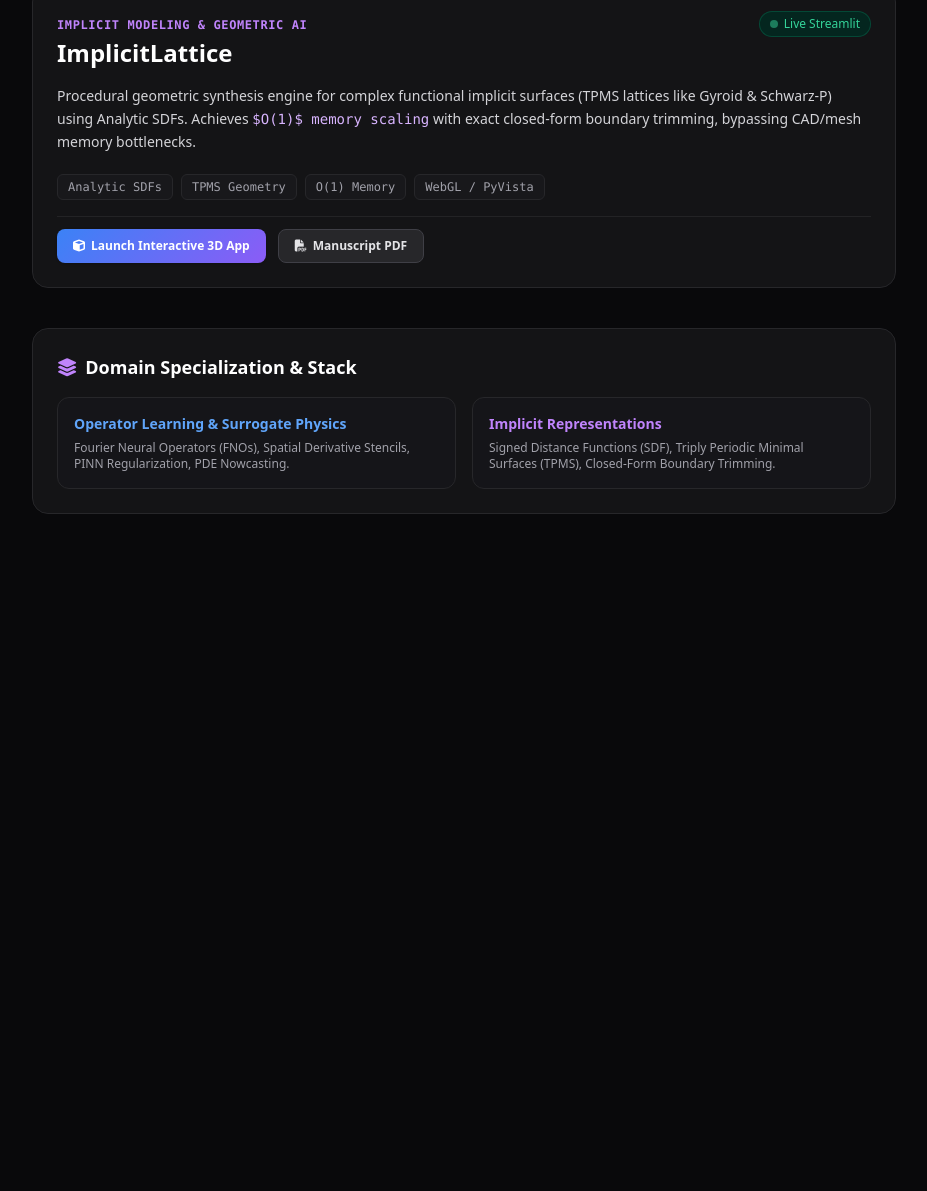
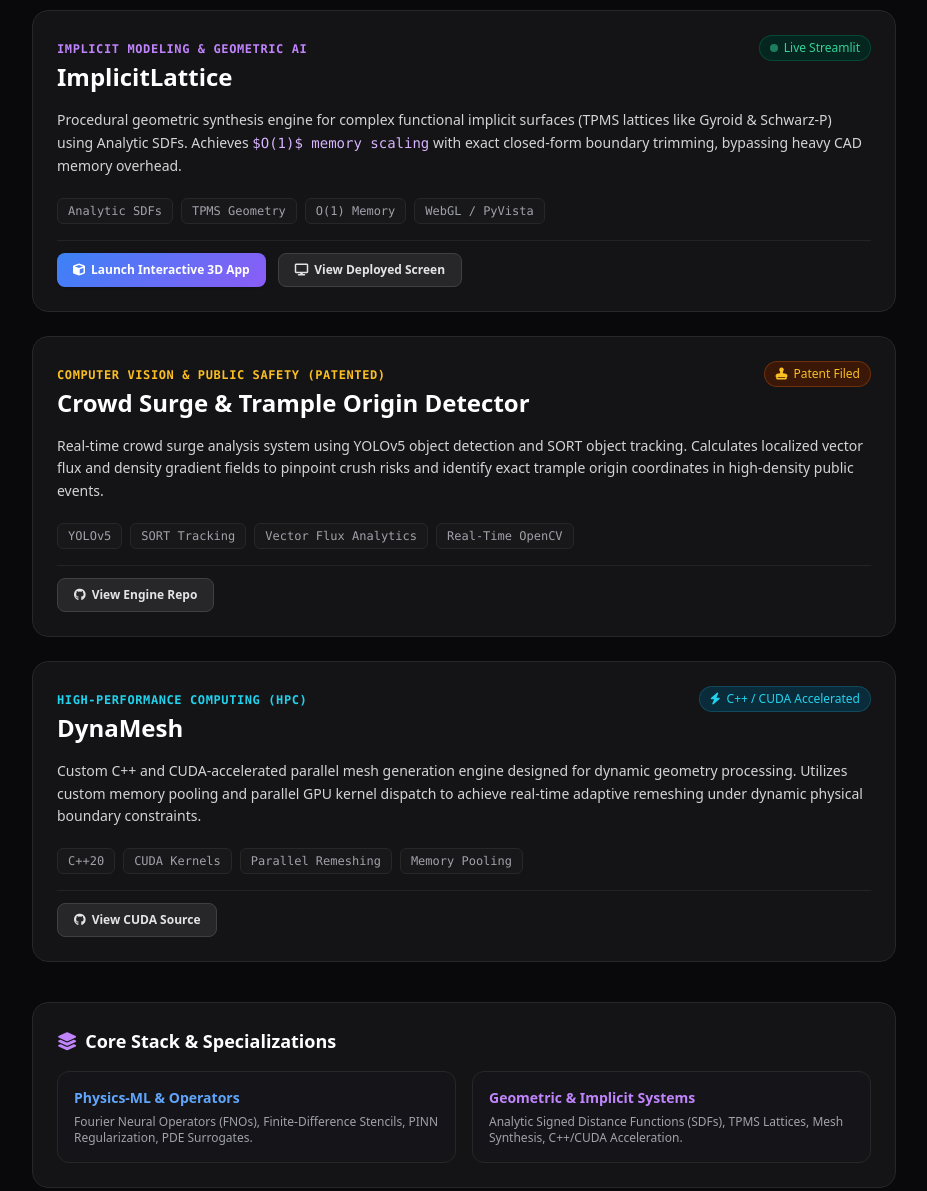
Before and after one commit to shanmithat/shanmithat.github.io, a plain HTML site: page index.html in a window 1280 px wide. Shown: the part 779-1970 px from the top of the page, without its empty margins (176-1103 px from the left). Before the commit the page ends 1389 px from the top, so only its background shows below. Drawn offline with nearby package versions, Linux system fonts and the light colour scheme; a script that the page names is missing.

Commit message:
Refine comments and project descriptions in index.html
Updated comments for clarity and modified project descriptions for precision.

```diff
--- a/index.html
+++ b/index.html
@@ -4,11 +4,11 @@
     <meta charset="UTF-8">
     <meta name="viewport" content="width=device-width, initial-scale=1.0">
     <title>Shanmitha T | Computational AI & Physics-ML Researcher</title>
-    <!-- Tailwind CSS for rapid styling -->
+    <!-- Tailwind CSS -->
     <script src="https://cdn.tailwindcss.com"></script>
-    <!-- FontAwesome for icons -->
+    <!-- FontAwesome Icons -->
     <link rel="stylesheet" href="https://cdnjs.cloudflare.com/ajax/libs/font-awesome/6.4.0/css/all.min.css">
-    <!-- QRCode.js for generating instant contact QR code -->
+    <!-- QRCode.js -->
     <script src="https://cdnjs.cloudflare.com/ajax/libs/qrcodejs/1.0.0/qrcode.min.js"></script>
     <style>
         body { background-color: #09090b; color: #f4f4f5; font-family: system-ui, -apple-system, sans-serif; }
@@ -43,7 +43,7 @@
                 Computational AI & <span class="accent-text">Physics-Informed ML</span> Specialist
             </h1>
             <p class="text-zinc-400 text-sm sm:text-base leading-relaxed max-w-2xl">
-                Bridging Fourier Neural Operators (FNOs), Implicit Geometric Synthesis, and Agentic AI Systems for continuous field surrogate modeling and smart manufacturing applications.
+                Bridging Fourier Neural Operators (FNOs), Implicit Geometric Synthesis, Computer Vision, and Agentic AI Systems for continuous field surrogate modeling and high-performance computing.
             </p>
             <div class="flex flex-wrap gap-3 pt-2">
                 <a href="https://github.com/shanmithat" target="_blank" class="px-4 py-2 text-xs font-medium bg-zinc-800 hover:bg-zinc-700 text-zinc-200 rounded-lg flex items-center gap-2 border border-zinc-700">
@@ -59,9 +59,9 @@
         <section id="projects" class="space-y-6">
             <div class="flex items-center justify-between border-b border-zinc-800 pb-3">
                 <h2 class="text-xl font-bold text-white flex items-center gap-2">
-                    <i class="fa-solid fa-microchip text-blue-500"></i> Featured Live Engines
+                    <i class="fa-solid fa-microchip text-blue-500"></i> Primary Research Engines
                 </h2>
-                <span class="text-xs text-zinc-500">Pre-warmed HF / Streamlit Deployments</span>
+                <span class="text-xs text-zinc-500">Pre-warmed Deployments</span>
             </div>
 
             <!-- Project 1: AetherCast -->
@@ -77,7 +77,7 @@
                 </div>
 
                 <p class="text-zinc-300 text-sm leading-relaxed">
-                    A Physics-Informed Fourier Neural Operator (FNO) regularized with finite-difference convolution stencils in PyTorch backprop loops. Performs sub-millisecond 2D spatio-temporal PDE transport field nowcasting while maintaining physical energy conservation laws.
+                    A Physics-Informed Fourier Neural Operator (FNO) regularized with finite-difference convolution stencils in PyTorch backpropagation loops. Performs sub-millisecond 2D spatio-temporal PDE transport field nowcasting while enforcing physical conservation laws.
                 </p>
 
                 <div class="flex flex-wrap gap-2 pt-1 text-xs font-mono text-zinc-400">
@@ -88,14 +88,12 @@
                 </div>
 
                 <div class="flex flex-wrap gap-3 pt-3 border-t border-zinc-800/80">
-                    <!-- REPLACE WITH YOUR ACTUAL HF / STREAMLIT URL -->
                     <a href="https://huggingface.co/spaces/shanmithat/AetherCast" target="_blank" class="px-4 py-2 text-xs font-semibold accent-gradient text-white rounded-lg shadow flex items-center gap-1.5">
                         <i class="fa-solid fa-play"></i> Launch Live App
                     </a>
-                    <!-- REPLACE WITH YOUR PREPRINT PDF LINK -->
-                    <a href="#" target="_blank" class="px-4 py-2 text-xs font-semibold bg-zinc-800 hover:bg-zinc-700 text-zinc-200 rounded-lg flex items-center gap-1.5 border border-zinc-700">
-                        <i class="fa-solid fa-file-pdf"></i> Manuscript PDF
-                    </a>
+                    <button onclick="openPreviewModal('AetherCast', 'Fourier Neural Operator field solver live interface displaying real-time spatio-temporal transport predictions.')" class="px-4 py-2 text-xs font-semibold bg-zinc-800 hover:bg-zinc-700 text-zinc-200 rounded-lg flex items-center gap-1.5 border border-zinc-700">
+                        <i class="fa-solid fa-display"></i> View Deployed Screen
+                    </button>
                 </div>
             </div>
 
@@ -112,7 +110,7 @@
                 </div>
 
                 <p class="text-zinc-300 text-sm leading-relaxed">
-                    Procedural geometric synthesis engine for complex functional implicit surfaces (TPMS lattices like Gyroid & Schwarz-P) using Analytic SDFs. Achieves <span class="font-mono text-purple-300">$O(1)$ memory scaling</span> with exact closed-form boundary trimming, bypassing CAD/mesh memory bottlenecks.
+                    Procedural geometric synthesis engine for complex functional implicit surfaces (TPMS lattices like Gyroid & Schwarz-P) using Analytic SDFs. Achieves <span class="font-mono text-purple-300">$O(1)$ memory scaling</span> with exact closed-form boundary trimming, bypassing heavy CAD memory overhead.
                 </p>
 
                 <div class="flex flex-wrap gap-2 pt-1 text-xs font-mono text-zinc-400">
@@ -123,44 +121,102 @@
                 </div>
 
                 <div class="flex flex-wrap gap-3 pt-3 border-t border-zinc-800/80">
-                    <!-- REPLACE WITH YOUR ACTUAL STREAMLIT URL -->
                     <a href="https://shanmithat-implicitlattice.streamlit.app" target="_blank" class="px-4 py-2 text-xs font-semibold accent-gradient text-white rounded-lg shadow flex items-center gap-1.5">
                         <i class="fa-solid fa-cube"></i> Launch Interactive 3D App
                     </a>
-                    <!-- REPLACE WITH YOUR PREPRINT PDF LINK -->
-                    <a href="#" target="_blank" class="px-4 py-2 text-xs font-semibold bg-zinc-800 hover:bg-zinc-700 text-zinc-200 rounded-lg flex items-center gap-1.5 border border-zinc-700">
-                        <i class="fa-solid fa-file-pdf"></i> Manuscript PDF
+                    <button onclick="openPreviewModal('ImplicitLattice', 'Real-time WebGL TPMS lattice synthesis viewport with parameter controls.')" class="px-4 py-2 text-xs font-semibold bg-zinc-800 hover:bg-zinc-700 text-zinc-200 rounded-lg flex items-center gap-1.5 border border-zinc-700">
+                        <i class="fa-solid fa-display"></i> View Deployed Screen
+                    </button>
+                </div>
+            </div>
+
+            <!-- Project 3: Crowd Surge & Trample Origin Detection -->
+            <div class="glass-card rounded-2xl p-5 sm:p-6 space-y-4 border border-zinc-800 hover:border-amber-500/50 transition">
+                <div class="flex justify-between items-start flex-wrap gap-2">
+                    <div>
+                        <span class="text-xs font-mono text-amber-400 font-semibold uppercase tracking-wider">Computer Vision & Public Safety (Patented)</span>
+                        <h3 class="text-2xl font-bold text-white mt-0.5">Crowd Surge & Trample Origin Detector</h3>
+                    </div>
+                    <span class="px-2.5 py-1 text-xs font-medium bg-amber-950/80 text-amber-400 border border-amber-800/60 rounded-full flex items-center gap-1.5">
+                        <i class="fa-solid fa-stamp"></i> Patent Filed
+                    </span>
+                </div>
+
+                <p class="text-zinc-300 text-sm leading-relaxed">
+                    Real-time crowd surge analysis system using YOLOv5 object detection and SORT object tracking. Calculates localized vector flux and density gradient fields to pinpoint crush risks and identify exact trample origin coordinates in high-density public events.
+                </p>
+
+                <div class="flex flex-wrap gap-2 pt-1 text-xs font-mono text-zinc-400">
+                    <span class="px-2.5 py-1 bg-zinc-900 border border-zinc-800 rounded-md">YOLOv5</span>
+                    <span class="px-2.5 py-1 bg-zinc-900 border border-zinc-800 rounded-md">SORT Tracking</span>
+                    <span class="px-2.5 py-1 bg-zinc-900 border border-zinc-800 rounded-md">Vector Flux Analytics</span>
+                    <span class="px-2.5 py-1 bg-zinc-900 border border-zinc-800 rounded-md">Real-Time OpenCV</span>
+                </div>
+
+                <div class="flex flex-wrap gap-3 pt-3 border-t border-zinc-800/80">
+                    <a href="https://github.com/shanmithat" target="_blank" class="px-4 py-2 text-xs font-semibold bg-zinc-800 hover:bg-zinc-700 text-zinc-200 rounded-lg flex items-center gap-1.5 border border-zinc-700">
+                        <i class="fa-brands fa-github"></i> View Engine Repo
+                    </a>
+                </div>
+            </div>
+
+            <!-- Project 4: DynaMesh -->
+            <div class="glass-card rounded-2xl p-5 sm:p-6 space-y-4 border border-zinc-800 hover:border-cyan-500/50 transition">
+                <div class="flex justify-between items-start flex-wrap gap-2">
+                    <div>
+                        <span class="text-xs font-mono text-cyan-400 font-semibold uppercase tracking-wider">High-Performance Computing (HPC)</span>
+                        <h3 class="text-2xl font-bold text-white mt-0.5">DynaMesh</h3>
+                    </div>
+                    <span class="px-2.5 py-1 text-xs font-medium bg-cyan-950/80 text-cyan-400 border border-cyan-800/60 rounded-full flex items-center gap-1.5">
+                        <i class="fa-solid fa-bolt"></i> C++ / CUDA Accelerated
+                    </span>
+                </div>
+
+                <p class="text-zinc-300 text-sm leading-relaxed">
+                    Custom C++ and CUDA-accelerated parallel mesh generation engine designed for dynamic geometry processing. Utilizes custom memory pooling and parallel GPU kernel dispatch to achieve real-time adaptive remeshing under dynamic physical boundary constraints.
+                </p>
+
+                <div class="flex flex-wrap gap-2 pt-1 text-xs font-mono text-zinc-400">
+                    <span class="px-2.5 py-1 bg-zinc-900 border border-zinc-800 rounded-md">C++20</span>
+                    <span class="px-2.5 py-1 bg-zinc-900 border border-zinc-800 rounded-md">CUDA Kernels</span>
+                    <span class="px-2.5 py-1 bg-zinc-900 border border-zinc-800 rounded-md">Parallel Remeshing</span>
+                    <span class="px-2.5 py-1 bg-zinc-900 border border-zinc-800 rounded-md">Memory Pooling</span>
+                </div>
+
+                <div class="flex flex-wrap gap-3 pt-3 border-t border-zinc-800/80">
+                    <a href="https://github.com/shanmithat" target="_blank" class="px-4 py-2 text-xs font-semibold bg-zinc-800 hover:bg-zinc-700 text-zinc-200 rounded-lg flex items-center gap-1.5 border border-zinc-700">
+                        <i class="fa-brands fa-github"></i> View CUDA Source
                     </a>
                 </div>
             </div>
 
         </section>
 
-        <!-- Domain Focus Matrix -->
+        <!-- Technical Stack Summary -->
         <section class="glass-card rounded-2xl p-6 border border-zinc-800 space-y-4">
             <h2 class="text-lg font-bold text-white flex items-center gap-2">
-                <i class="fa-solid fa-layer-group text-purple-400"></i> Domain Specialization & Stack
+                <i class="fa-solid fa-layer-group text-purple-400"></i> Core Stack & Specializations
             </h2>
             <div class="grid grid-cols-1 sm:grid-cols-2 gap-4 text-xs">
                 <div class="p-4 bg-zinc-900/60 rounded-xl border border-zinc-800 space-y-1.5">
-                    <span class="font-semibold text-blue-400 block text-sm">Operator Learning & Surrogate Physics</span>
-                    <p class="text-zinc-400">Fourier Neural Operators (FNOs), Spatial Derivative Stencils, PINN Regularization, PDE Nowcasting.</p>
+                    <span class="font-semibold text-blue-400 block text-sm">Physics-ML & Operators</span>
+                    <p class="text-zinc-400">Fourier Neural Operators (FNOs), Finite-Difference Stencils, PINN Regularization, PDE Surrogates.</p>
                 </div>
                 <div class="p-4 bg-zinc-900/60 rounded-xl border border-zinc-800 space-y-1.5">
-                    <span class="font-semibold text-purple-400 block text-sm">Implicit Representations</span>
-                    <p class="text-zinc-400">Signed Distance Functions (SDF), Triply Periodic Minimal Surfaces (TPMS), Closed-Form Boundary Trimming.</p>
+                    <span class="font-semibold text-purple-400 block text-sm">Geometric & Implicit Systems</span>
+                    <p class="text-zinc-400">Analytic Signed Distance Functions (SDFs), TPMS Lattices, Mesh Synthesis, C++/CUDA Acceleration.</p>
                 </div>
             </div>
         </section>
 
     </main>
 
-    <!-- Floating QR Connect Trigger (Bottom Right) -->
+    <!-- Floating QR Trigger Button -->
     <button onclick="toggleQRModal()" class="fixed bottom-5 right-5 z-50 p-4 accent-gradient text-white rounded-full shadow-2xl hover:scale-105 transition flex items-center justify-center">
         <i class="fa-solid fa-qrcode text-xl"></i>
     </button>
 
-    <!-- QR Code Popup Modal -->
+    <!-- QR Modal -->
     <div id="qrModal" class="fixed inset-0 z-50 bg-black/80 backdrop-blur-md hidden flex items-center justify-center p-4" onclick="toggleQRModal()">
         <div class="glass-card max-w-sm w-full p-6 rounded-2xl border border-zinc-700 text-center space-y-4" onclick="event.stopPropagation()">
             <div class="flex justify-between items-center border-b border-zinc-800 pb-2">
@@ -177,14 +233,40 @@
         </div>
     </div>
 
-    <!-- Script to Handle QR Modal and Generation -->
+    <!-- Live Preview Modal Lightbox -->
+    <div id="previewModal" class="fixed inset-0 z-50 bg-black/90 backdrop-blur-md hidden flex items-center justify-center p-4" onclick="closePreviewModal()">
+        <div class="glass-card max-w-lg w-full p-6 rounded-2xl border border-zinc-700 space-y-4" onclick="event.stopPropagation()">
+            <div class="flex justify-between items-center border-b border-zinc-800 pb-2">
+                <h3 id="previewTitle" class="font-bold text-white text-base">Deployed Screen</h3>
+                <button onclick="closePreviewModal()" class="text-zinc-400 hover:text-white"><i class="fa-solid fa-xmark text-lg"></i></button>
+            </div>
+            <div class="p-8 bg-zinc-950 border border-zinc-800 rounded-xl text-center space-y-3">
+                <i class="fa-solid fa-circle-notch fa-spin text-blue-500 text-2xl"></i>
+                <p id="previewDesc" class="text-xs text-zinc-400 leading-relaxed"></p>
+            </div>
+            <div class="text-center">
+                <button onclick="closePreviewModal()" class="px-4 py-2 text-xs font-semibold bg-zinc-800 text-zinc-300 rounded-lg">Close Preview</button>
+            </div>
+        </div>
+    </div>
+
+    <!-- JS handlers -->
     <script>
         function toggleQRModal() {
             const modal = document.getElementById('qrModal');
             modal.classList.toggle('hidden');
         }
 
-        // Generate QR code pointing to portfolio URL
+        function openPreviewModal(title, desc) {
+            document.getElementById('previewTitle').innerText = title + ' - Live Deployment';
+            document.getElementById('previewDesc').innerText = desc;
+            document.getElementById('previewModal').classList.remove('hidden');
+        }
+
+        function closePreviewModal() {
+            document.getElementById('previewModal').classList.add('hidden');
+        }
+
         window.addEventListener('DOMContentLoaded', () => {
             new QRCode(document.getElementById("qrcode"), {
                 text: "https://shanmithat.github.io/",
```
